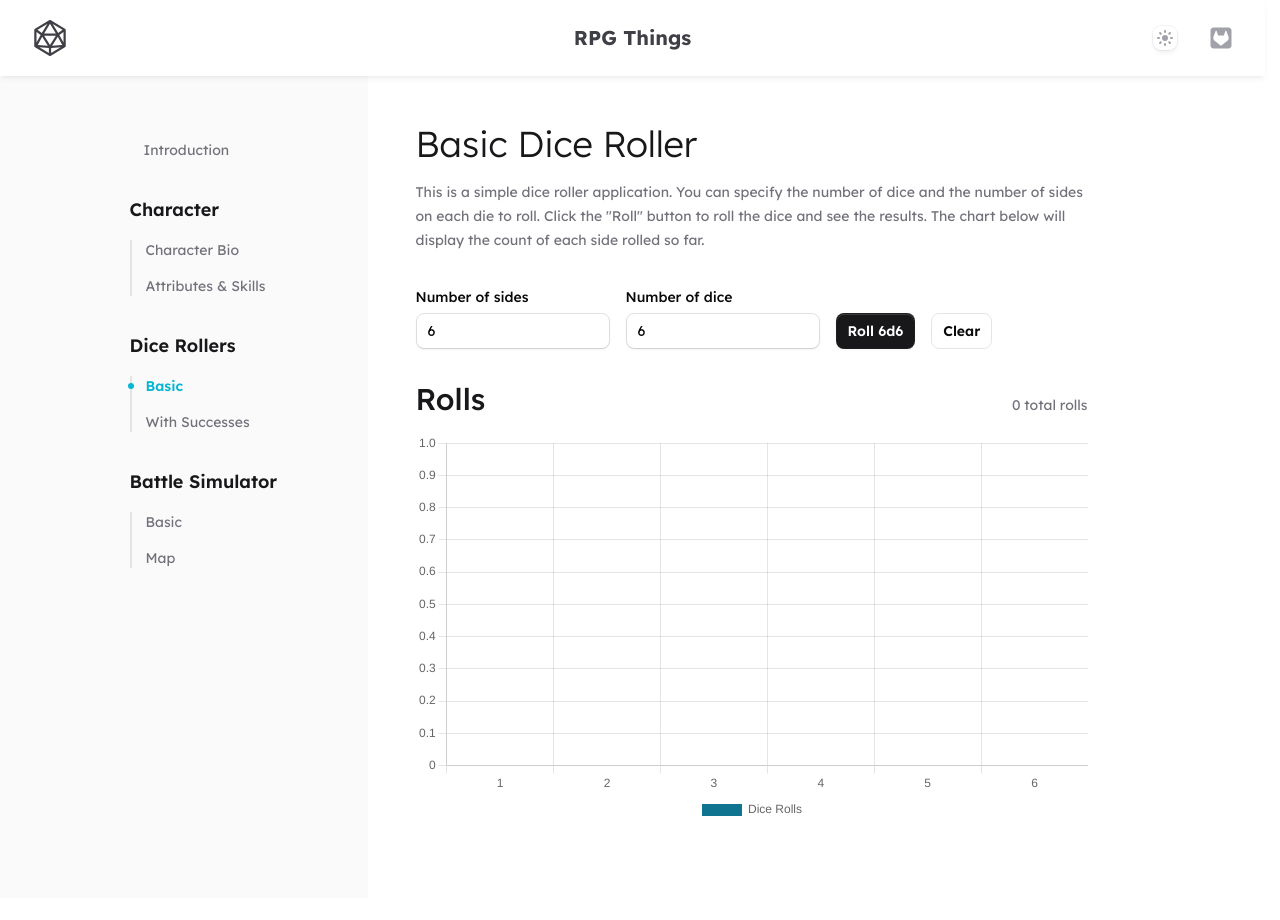
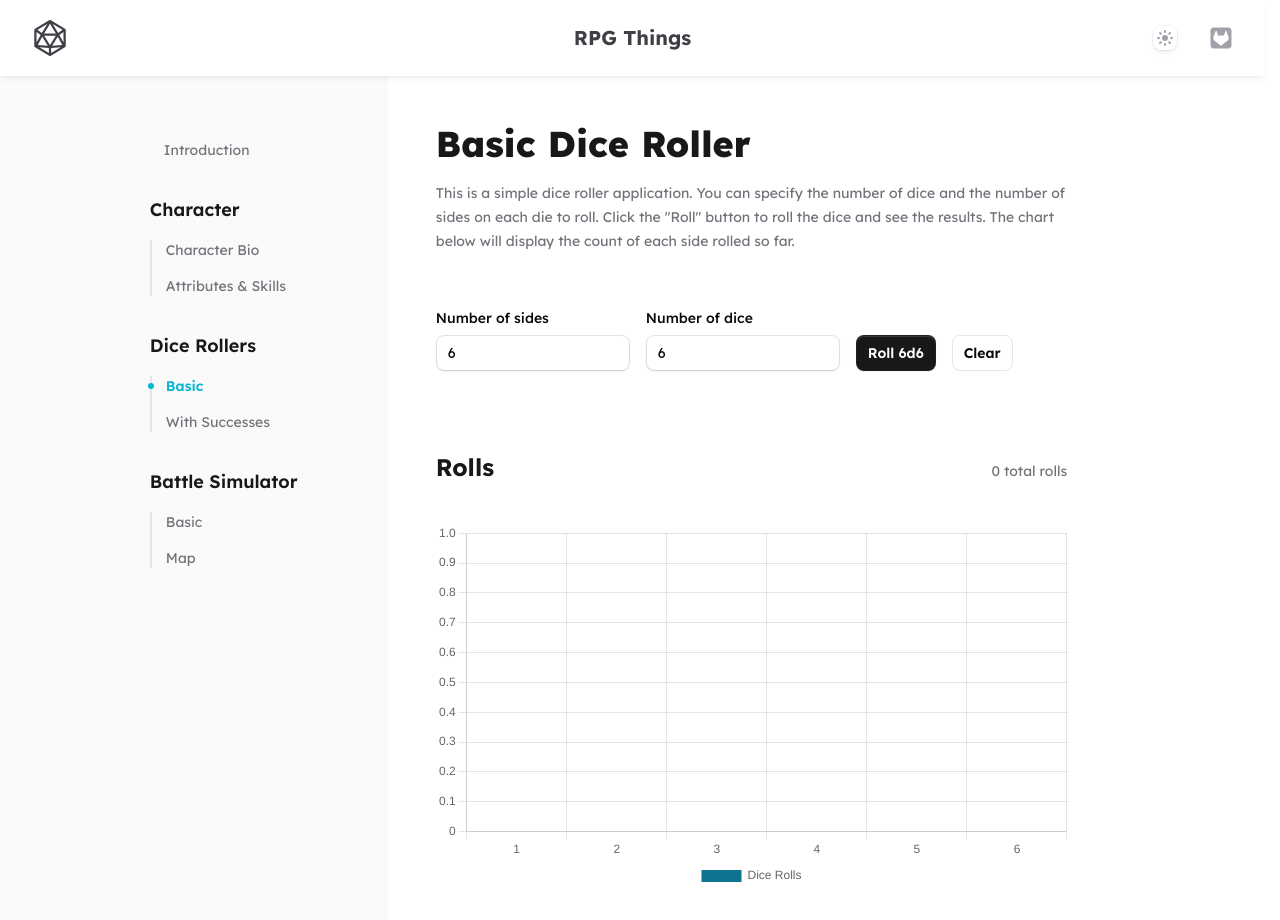
Before and after one commit to starbornone/rpg-things, a Next.js app: page /dice in a window 1280 px wide. Shown: the top 920 px of the page. Before the commit the page ends 898 px from the top, so only its background shows below. Built offline with nearby package versions, Linux system fonts and the light colour scheme.

Commit message:
Updated layout to be the same for all pages

```diff
--- a/src/components/layout/Layout.tsx
+++ b/src/components/layout/Layout.tsx
@@ -5,7 +5,7 @@ export function Layout({ children }: { children: React.ReactNode }) {
   return (
     <div className="flex w-full flex-col">
       <Header />
-      <div className="relative mx-auto flex w-full max-w-8xl flex-auto justify-center sm:px-2 lg:px-8 xl:px-12">
+      <div className="relative mx-auto flex w-full flex-auto justify-center sm:px-2 lg:px-8">
         <div className="hidden lg:relative lg:block lg:flex-none">
           <div className="absolute inset-y-0 right-0 w-[50vw] bg-gray-50 dark:hidden" />
           <div className="absolute bottom-0 right-0 top-16 hidden h-12 w-px bg-gradient-to-t from-gray-800 dark:block" />
@@ -14,7 +14,9 @@ export function Layout({ children }: { children: React.ReactNode }) {
             <Navigation />
           </div>
         </div>
-        <main className="w-full max-w-3xl p-12">{children}</main>
+        <main className="p-12">
+          <div className="prose max-w-prose">{children}</div>
+        </main>
       </div>
     </div>
   );
```
